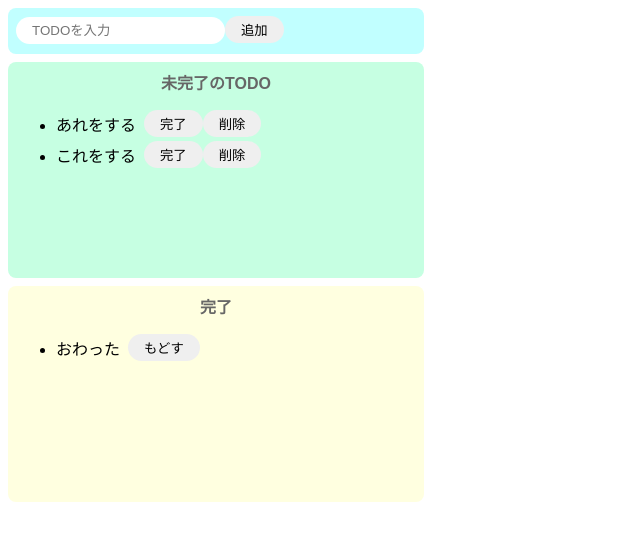
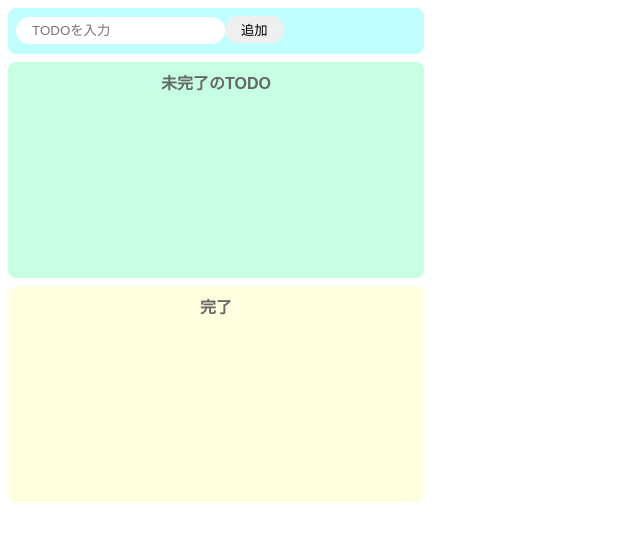
Before and after one commit to nakashi120/to_do_react, a React (Create React App) app: page / in a window 1280 px wide. Shown: the top 540 px of the page, without its empty margins (0-640 px from the left). Built offline with nearby package versions, Linux system fonts and the light colour scheme.

Commit message:
udemy-7-55 タスクの戻す機能

```diff
--- a/src/App.jsx
+++ b/src/App.jsx
@@ -4,8 +4,8 @@
 
 const App =() => {
   const [todoText, setTodoText] = useState("");
-  const [incompleteTodos, setIncompleteTodos] = useState(["あれをする", "これをする"]);
-  const [completeTodos, setCompleteTodos] = useState(["おわった"]);
+  const [incompleteTodos, setIncompleteTodos] = useState([]);
+  const [completeTodos, setCompleteTodos] = useState([]);
 
   const onChangeTodoText = (event) => setTodoText(event.target.value);
 
@@ -30,6 +30,15 @@
     const newCompleteTodos = [...completeTodos, incompleteTodos[index]];
     setIncompleteTodos(newIncompleteTodos)
     setCompleteTodos(newCompleteTodos)
+  };
+
+  const onClickBack = (index) => {
+    const newCompleteTodos = [...completeTodos];
+    newCompleteTodos.splice(index, 1);
+
+    const newIncompleteTodos = [...incompleteTodos, completeTodos[index]];
+    setCompleteTodos(newCompleteTodos);
+    setIncompleteTodos(newIncompleteTodos);
   };
 
   return (
@@ -59,11 +68,11 @@
       <div className="complete-area">
         <p className="title">完了</p>
           <ul>
-            {completeTodos.map((todo) => {
+            {completeTodos.map((todo, index) => {
               return (
                 <div key={todo} className="list-row">
                   <li>{todo}</li>
-                  <button>もどす</button>
+                  <button onClick={() => onClickBack(index)}>もどす</button>
                 </div>
               )
             })}
```
